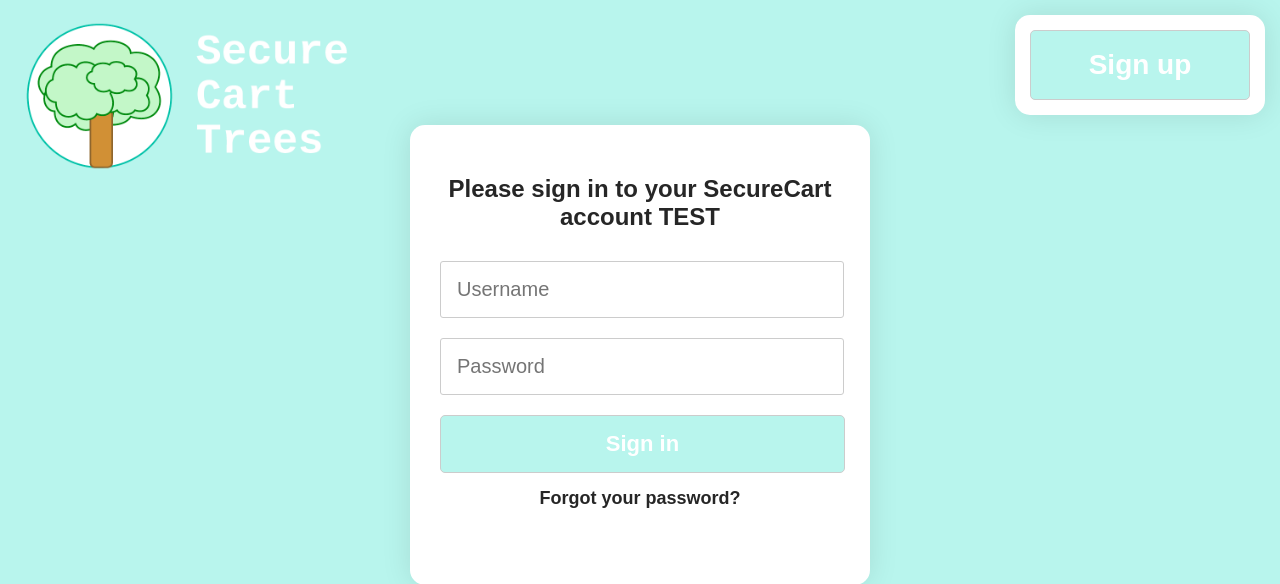
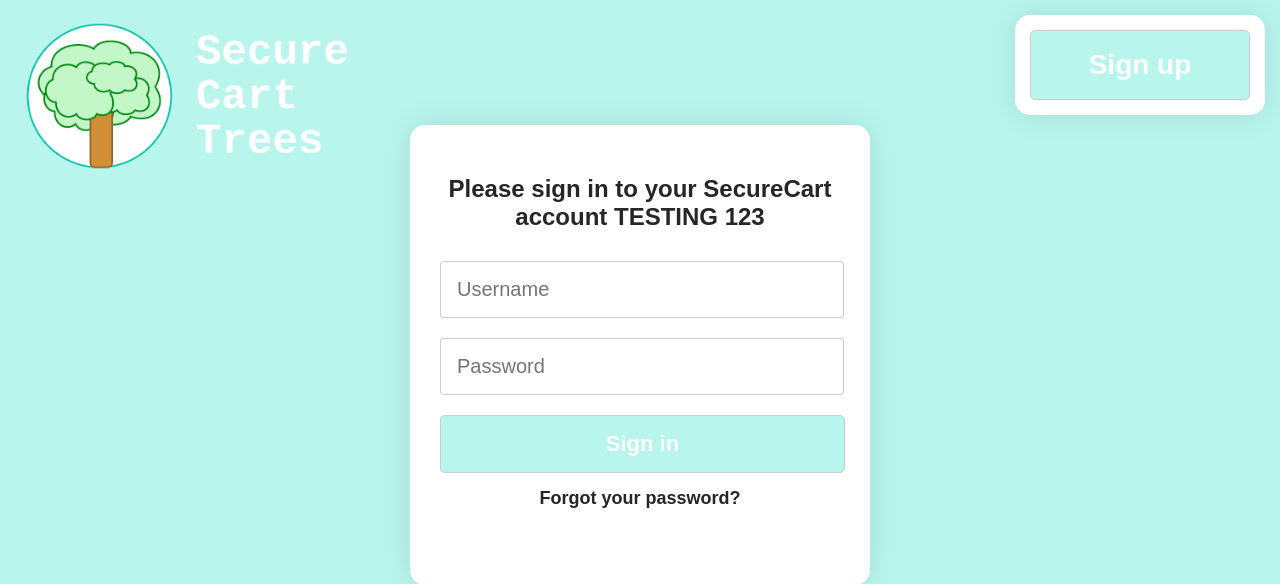
Before and after one commit to trintrantron/CCSE, a Flask app: page / in a window 1280 px wide. Shown: the top 584 px of the page. Run offline with Flask 3, Linux system fonts and the light colour scheme; parts of the project's set-up code (start-up, migrations or seed data) failed here and were passed over.

Commit message:
Update userandadminlogin.html

```diff
--- a/templates/userandadminlogin.html
+++ b/templates/userandadminlogin.html
@@ -155,7 +155,7 @@
 
         <form action="/login" method="post">
             <input type="hidden" name="csrf_token" value="{{ csrf_token() }}">
-            <h2>Please sign in to your SecureCart account TEST</h2>
+            <h2>Please sign in to your SecureCart account TESTING 123</h2>
 
             <input type="text" id="username" name="username" placeholder="Username" required>
             <input type="password" id="password" name="password" placeholder="Password" required>
```
